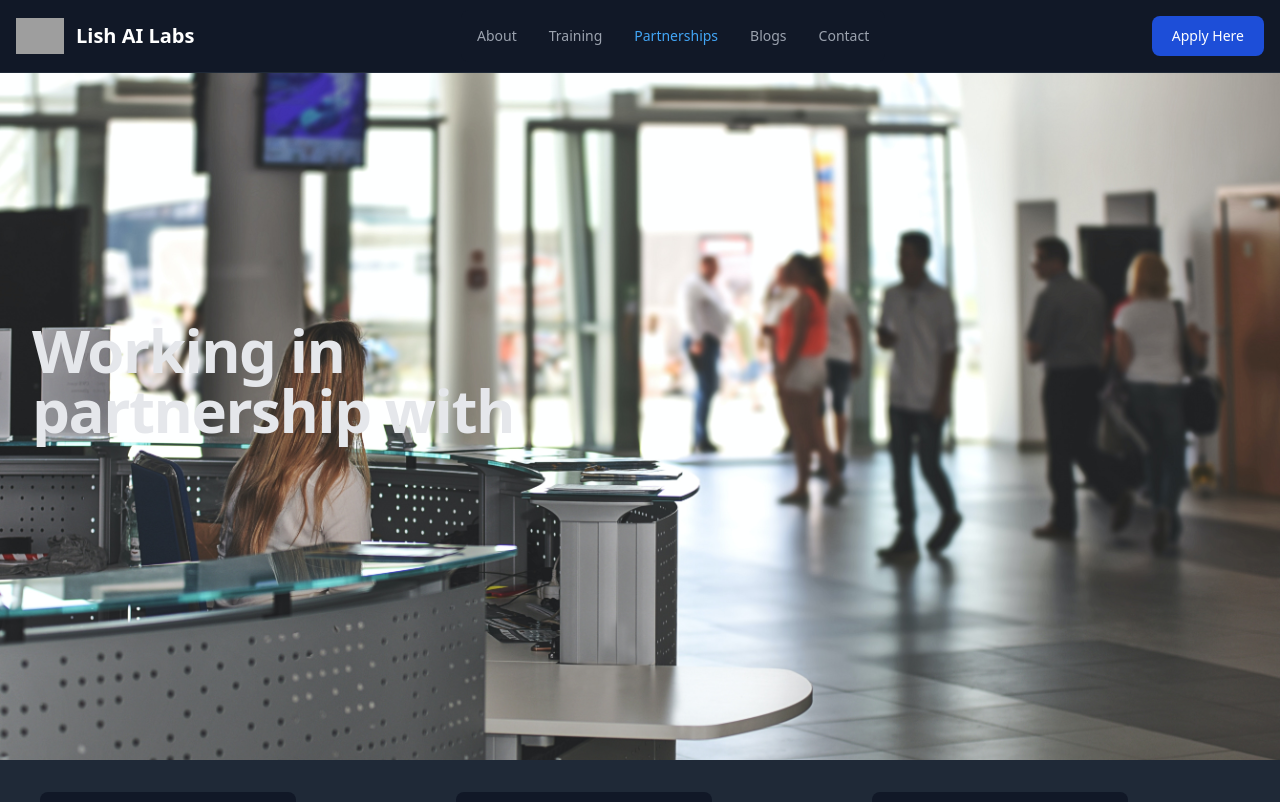
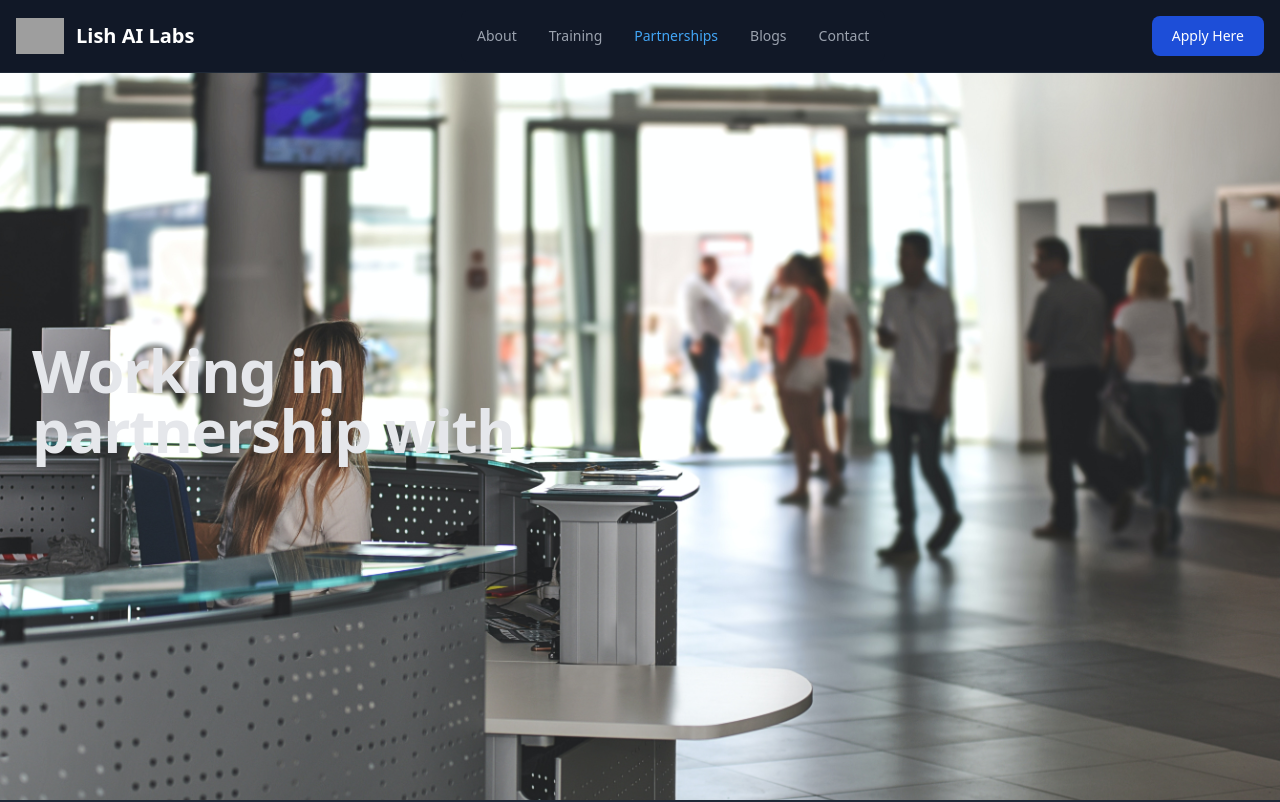
Before and after one commit to joe052/lish-web, an Angular app in the folder web/: page /partnership in a window 1280 px wide. Shown: the top 802 px of the page. Built offline with nearby package versions, Linux system fonts and the light colour scheme; grey boxes are pictures that could not be loaded.

Commit message:
workedon hero icon responsiveness

```diff
--- a/web/src/app/layout/components/pages/partnership/partnership.component.html
+++ b/web/src/app/layout/components/pages/partnership/partnership.component.html
@@ -1,17 +1,19 @@
 <!--hero section-->
 <div
-  class="overflow-hidden bg-white bg-gradient-to-r from-grey-500 to-transparent bg-gray-400 object-cover"
+  class="overflow-hidden bg-white bg-gradient-to-r from-grey-500 to-transparent bg-gray-400 object-cover h-screen"
   style="
     background-image: url(./assets/videos/partnership.jpg);
     background-size: cover;
     background-blend-mode: multiply;
   "
 >
-  <div class="lg:pt-80 lg:pb-80">
-    <div class="relative mx-auto max-w-7xl px-4 sm:static sm:px-6 lg:px-8">
+  <div class="h-full">
+    <div
+      class="h-full flex justify-items-start items-center relative mx-auto max-w-7xl px-4 sm:static sm:px-6 lg:px-8"
+    >
       <div class="sm:max-w-lg">
         <h1
-          class="font text-4xl font-bold tracking-tight text-gray-200 sm:text-6xl"
+          class="font text-4xl font-bold tracking-tight text-gray-200 sm:text-6xl text-start"
         >
           Working in partnership with
         </h1>
```
